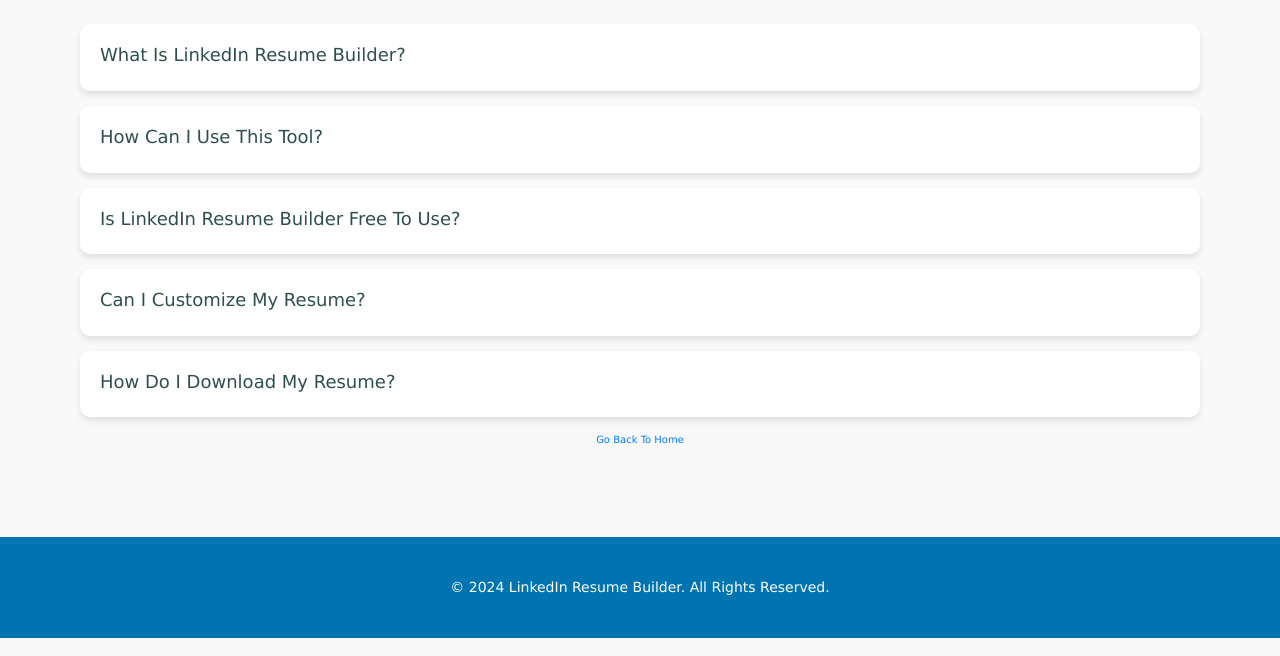
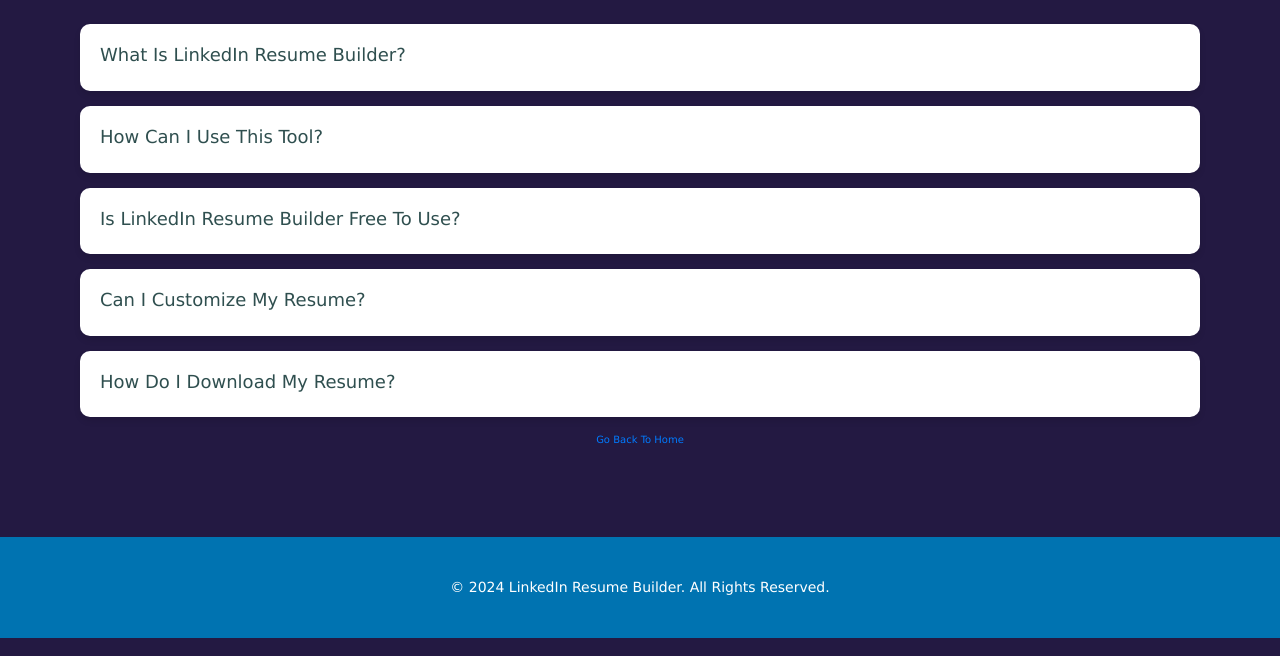
Before and after one commit to GarimaSingh0109/Resum-Resume, a website: page Faqs.html in a window 1280 px wide. Shown: the part 144-800 px from the top of the page. Drawn offline with nearby package versions, Linux system fonts and the light colour scheme.

Commit message:
Update Faqs.html

```diff
--- a/Faqs.html
+++ b/Faqs.html
@@ -13,7 +13,7 @@
 
         body {
             font-family: 'Roboto', sans-serif;
-            background-color: #f9f9f9;
+            background-color: #231942;
         }
 
         .container {
```
